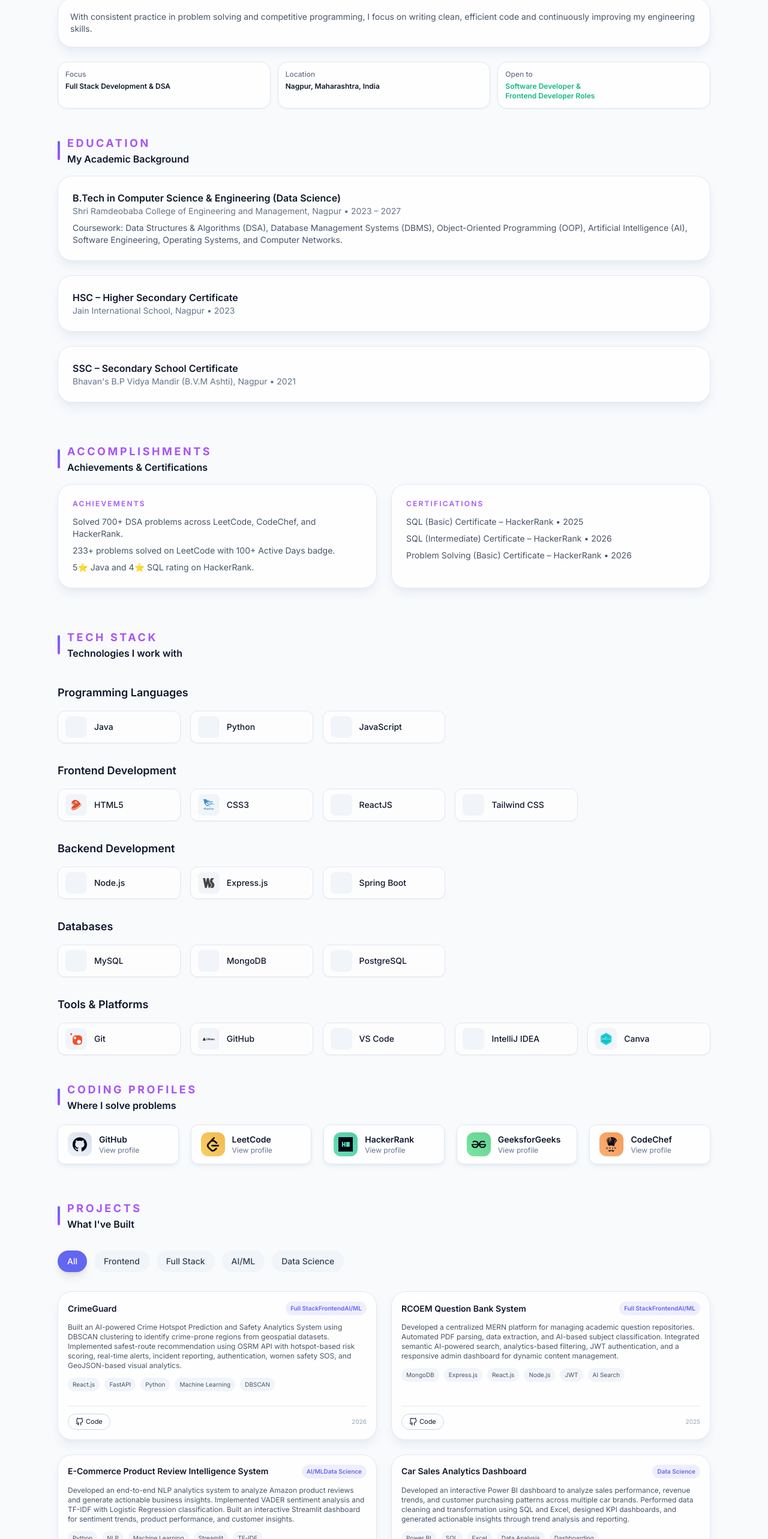
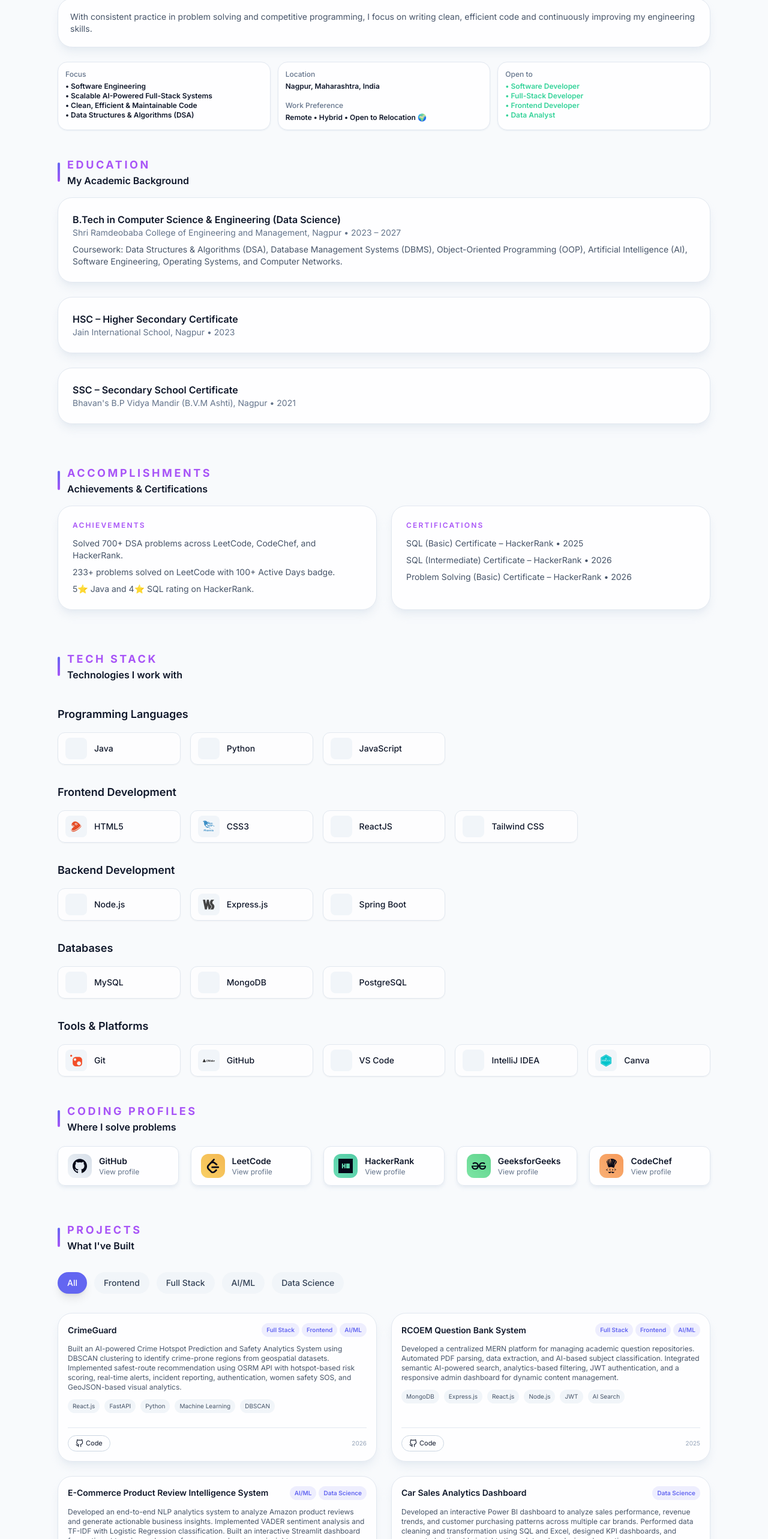
Before and after one commit to Anyaporwal/Portfolio, a React (Vite) app: page / in a window 1280 px wide. Shown: the part 975-3541 px from the top of the page at 60% size. Built offline with nearby package versions, Linux system fonts and the light colour scheme.

Commit message:
Enhance about section with work location and role preferences

```diff
--- a/src/components/About.jsx
+++ b/src/components/About.jsx
@@ -86,8 +86,11 @@
               Focus
             </p>
             <p className="mt-1 font-semibold text-slate-900 dark:text-slate-100">
-              Full Stack Development & DSA
-            </p>
+              <p>• Software Engineering</p>
+                <p>• Scalable AI-Powered Full-Stack Systems</p>
+                <p>• Clean, Efficient & Maintainable Code</p>
+                <p>• Data Structures & Algorithms (DSA)</p>
+           </p>
           </div>
 
           <div className="rounded-2xl border border-slate-200 bg-white/90 p-3 shadow-sm shadow-slate-200/80
@@ -99,6 +102,13 @@
             <p className="mt-1 font-semibold text-slate-900 dark:text-slate-100">
               Nagpur, Maharashtra, India
             </p>
+            <br />
+            <p className="text-[12px] font-medium text-slate-500 dark:text-slate-400">
+              Work Preference
+            </p>
+            <p className="mt-1 font-semibold text-slate-900 dark:text-slate-100">
+              Remote • Hybrid • Open to Relocation 🌍
+              </p>
           </div>
 
           <div className="rounded-2xl border border-slate-200 bg-white/90 p-3 shadow-sm shadow-slate-200/80
@@ -107,8 +117,12 @@
             <p className="text-[12px] font-medium text-slate-500 dark:text-slate-400">
               Open to
             </p>
-            <p className="mt-1 font-semibold text-emerald-500 dark:text-emerald-400">
-              Software Developer & <br /> Frontend Developer Roles
+            <p className="mt-1 font-semibold text-emerald-400 dark:text-emerald-400">
+              <p>• Software Developer</p>
+              <p>• Full-Stack Developer</p>
+              <p>• Frontend Developer</p>
+              <p>• Data Analyst</p>
+
             </p>
           </div>
         </div>
--- a/src/components/Projects.jsx
+++ b/src/components/Projects.jsx
@@ -144,9 +144,16 @@
                     {project.title}
                   </h3>
 
-                  <span className="rounded-full bg-accent/10 px-2 py-1 text-[10px] font-semibold text-accent">
-                    {project.category}
-                  </span>
+                  <div className="flex flex-wrap justify-end gap-1">
+                    {project.category.map((cat) => (
+                    <span
+                      key={cat}
+                      className="rounded-full bg-accent/10 px-2 py-1 text-[10px] font-semibold text-accent"
+                    >
+                      {cat}
+                    </span>
+                  ))}
+                </div>
                 </div>
 
 
```
Also changed, not shown: src/components/Hero.jsx (+4 -4 lines).
